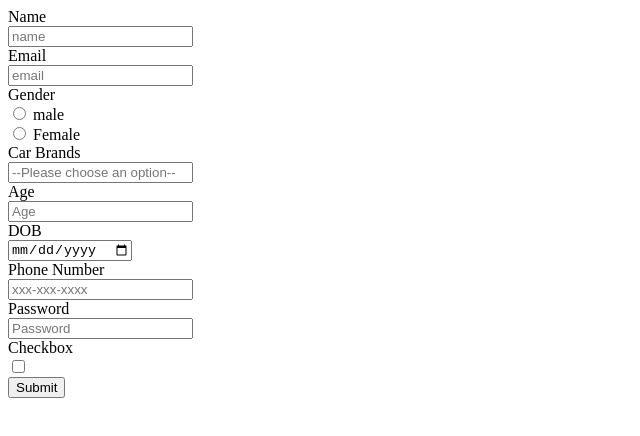
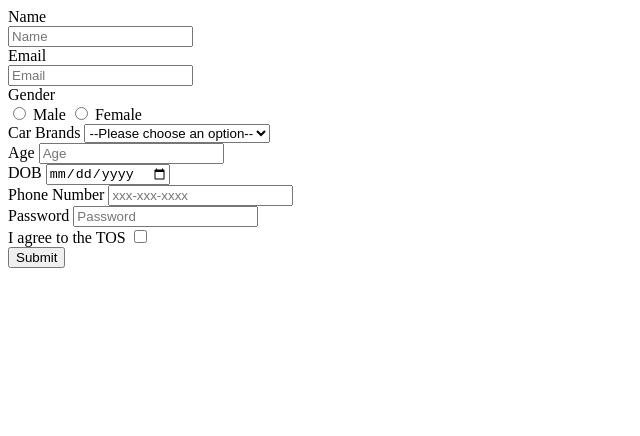
Before and after one commit to acciojob/signup-form-car-Abhishekpatil2000, a website: page main.html in a window 1280 px wide. Shown: the whole page, without its empty margins (0-640 px from the left). Drawn offline with Linux system fonts and the light colour scheme.

Commit message:
created a submission

```diff
--- a/main.html
+++ b/main.html
@@ -11,33 +11,41 @@
     <script type="text/javascript" src="./script.js">
 </script>
 <form method="POST">
-	<label for="name">Name</label>
-	<br><input type="Text" required="Yes" id="name" placeholder="name">
-
-	<br>
-
-	<label for="email">Email</label><br><input type="Email" required="Yes" id="email" placeholder="email">
+	<label for="name">Name</label><br>
+	<input type="text" required id="name" placeholder="Name">
 <br>
-	<label for="gender_m">Gender</label><br><input type="Radio" required="Yes" id="gender_m" placeholder="-">
-	<label for="gender_m">male</label>
-	<br><input type="Radio" required="Yes" id="gender_f" placeholder="-">
+	<label for="email">Email</label><br>
+	<input type="email" required id="email" placeholder="Email">
+<br>
+	<label for="gender">Gender</label><br>
+	<input type="radio" required id="gender_m" name="gender">
+	<label for="gender_m">Male</label>
+	<input type="radio" required id="gender_f" name="gender">
 	<label for="gender_f">Female</label>
-	<br>
-    <label for="cars">Car Brands</label><br><input type="Select" required="Yes" id="cars" placeholder="--Please choose an option--">
 <br>
-	<label for="age">Age</label><br><input type="Number" required="Yes" id="age" placeholder="Age">
+    <label for="cars">Car Brands</label>
+    <select required id="cars">
+        <option value="">--Please choose an option--</option>
+        <!-- Add your options here -->
+    </select>
 <br>
-	<label for="dob">DOB</label><br><input type="Date" required="Yes" id="dob" placeholder="-">
+	<label for="age">Age</label>
+	<input type="number" required id="age" placeholder="Age">
 <br>
-    <label for="tel">Phone Number</label><br><input type="tel" required="Yes" id="tel" placeholder="xxx-xxx-xxxx">
+	<label for="dob">DOB</label>
+	<input type="date" required id="dob">
 <br>
-	<label for="password">Password</label><br><input type="password" required="Yes" id="password" placeholder="Password">
+    <label for="tel">Phone Number</label>
+	<input type="tel" id="tel" placeholder="xxx-xxx-xxxx">
 <br>
-	<label for="tos">Checkbox</label><br><input type="Checkbox" required="Yes" id="tos" placeholder="-">
+	<label for="password">Password</label>
+	<input type="password" required id="password" placeholder="Password">
 <br>
-	<button>Submit</button>
+	<label for="tos">I agree to the TOS</label>
+	<input type="checkbox" required id="tos">
+<br>
+	<button type="submit">Submit</button>
 </form>
-
 </body>
 
 </html>
```
